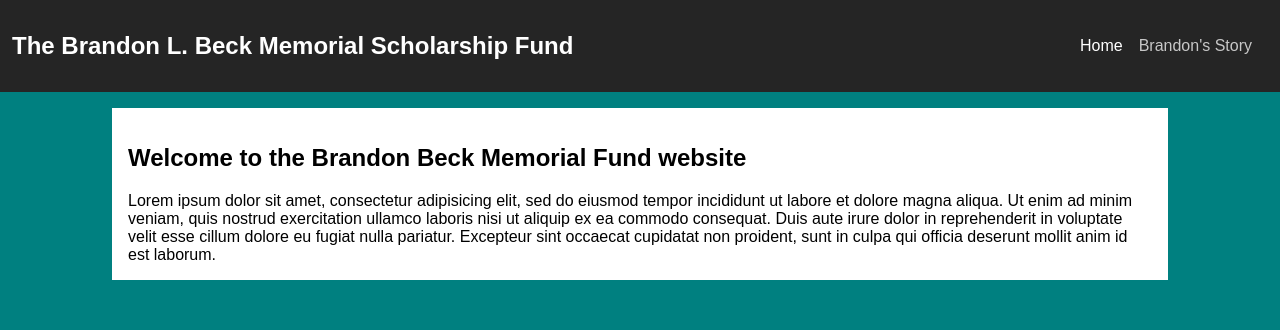
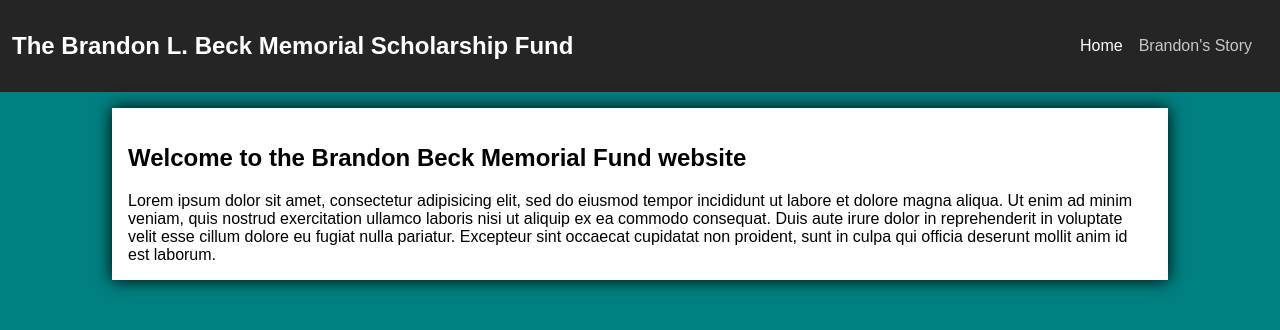
Before and after one commit to aoldenburg/brandon-beck, a React app: page / in a window 1280 px wide. Shown: the top 330 px of the page. Built offline with nearby package versions, Linux system fonts and the light colour scheme.

Commit message:
feat(Main): card styling

```diff
--- a/src/components/Main/Main.css
+++ b/src/components/Main/Main.css
@@ -4,6 +4,7 @@
   width: 100%;
   margin: 1rem 0rem;
   padding: 1rem 1rem;
+  box-shadow: 0 0 1rem #000;
 
 
 }
--- a/src/components/Nav/Links/Links.css
+++ b/src/components/Nav/Links/Links.css
@@ -3,4 +3,5 @@
   flex-direction: row;
   align-items: center;
   list-style: none;
+  padding: 0
 }
```
